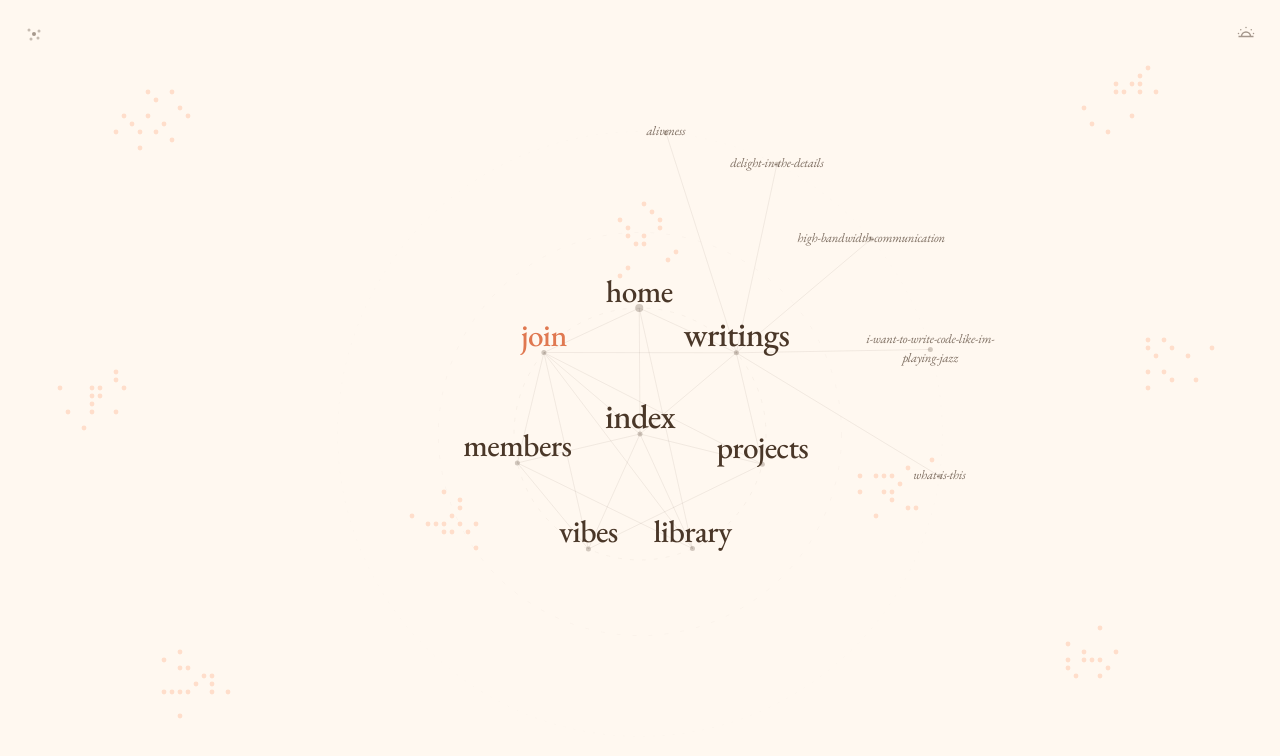
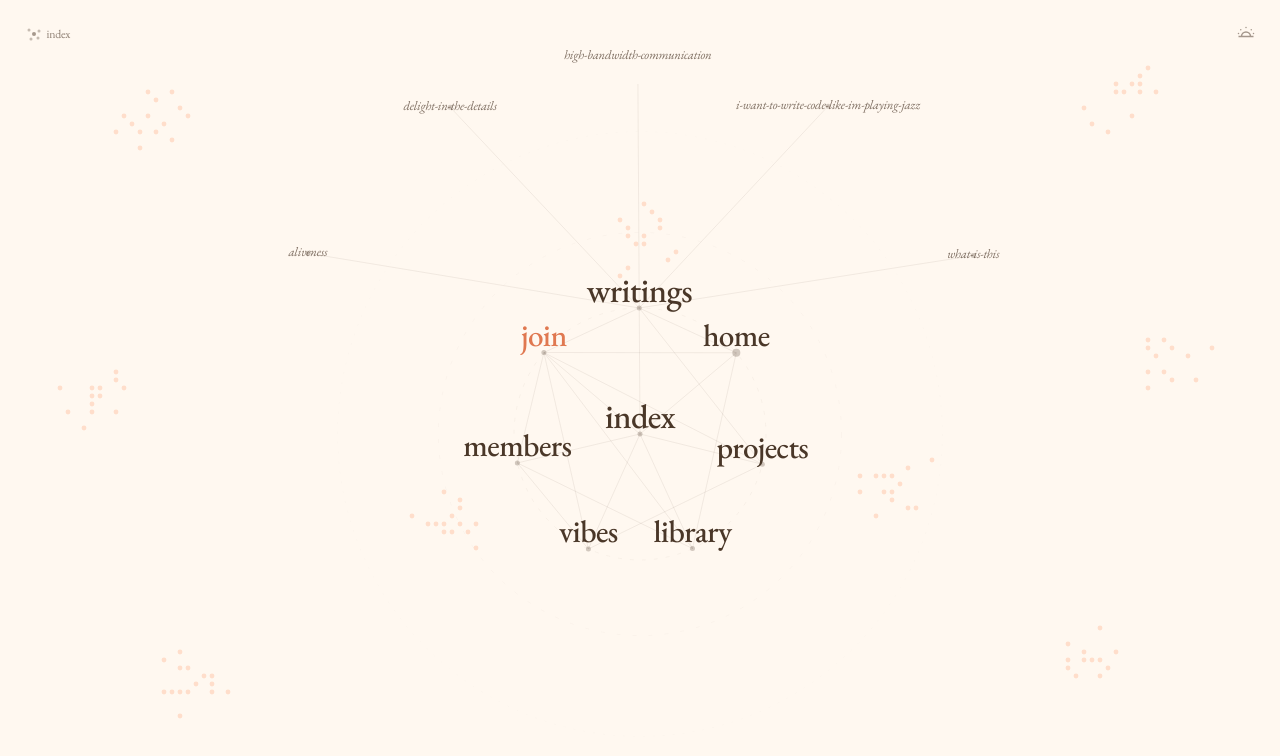
Before and after one commit to EternalRecursion121/idealists-site, a SvelteKit app: page /sitemap in a window 1280 px wide. Shown: the top 756 px of the page. Built offline with nearby package versions, Linux system fonts and the light colour scheme.

Commit message:
add home to index

```diff
--- a/src/lib/components/NavOverlay.svelte
+++ b/src/lib/components/NavOverlay.svelte
@@ -131,6 +131,7 @@
 				<circle cx="5" cy="13" r="1.5" opacity="0.5"/>
 				<circle cx="12" cy="12" r="1.5" opacity="0.5"/>
 			</svg>
+			<span class="toggle-label">index</span>
 		{/if}
 	</button>
 
@@ -203,6 +204,12 @@
 
 	.nav-toggle:hover {
 		opacity: 0.9;
+	}
+
+	.toggle-label {
+		font-size: 0.7rem;
+		margin-left: 0.3rem;
+		letter-spacing: -0.02em;
 	}
 
 	.nav-overlay.expanded .nav-toggle {
--- a/src/routes/sitemap/+page.svelte
+++ b/src/routes/sitemap/+page.svelte
@@ -69,14 +69,22 @@
 		orbit2.forEach((path, i) => {
 			angles.set(path, (i / orbit2.length) * Math.PI * 2 - Math.PI / 3);
 		});
-		// Writings cluster around the /writings page area
-		const writingsAngle = angles.get('/writings') || -Math.PI / 2;
-		// Spread writings across a larger arc to avoid overlap
-		const spreadPerWriting = Math.min(0.4, Math.PI * 1.2 / Math.max(1, orbit3.length));
+		// Spread writings evenly across the top arc (away from main nav items)
+		const arcStart = -Math.PI * 0.85; // start from upper left
+		const arcEnd = -Math.PI * 0.15; // end at upper right
+		const arcSpan = arcEnd - arcStart;
 		orbit3.forEach((path, i) => {
-			const offset = (i - (orbit3.length - 1) / 2) * spreadPerWriting;
-			angles.set(path, writingsAngle + offset);
+			const t = orbit3.length > 1 ? i / (orbit3.length - 1) : 0.5;
+			angles.set(path, arcStart + t * arcSpan);
 		});
+
+		// Swap home and writings positions for symmetry
+		const homeAngle = angles.get('/');
+		const writingsAngle = angles.get('/writings');
+		if (homeAngle !== undefined && writingsAngle !== undefined) {
+			angles.set('/', writingsAngle);
+			angles.set('/writings', homeAngle);
+		}
 
 		return angles;
 	}
@@ -85,7 +93,7 @@
 		const centerX = width / 2;
 		const centerY = height / 2;
 		const baseRadius = Math.min(width, height) * (mobile ? 0.25 : 0.18);
-		const orbitRadii = [0, baseRadius, baseRadius * 1.6, baseRadius * 2.4];
+		const orbitRadii = [0, baseRadius, baseRadius * 1.6, baseRadius * 3];
 
 		const angles = assignAngles(data.pages);
 
```
